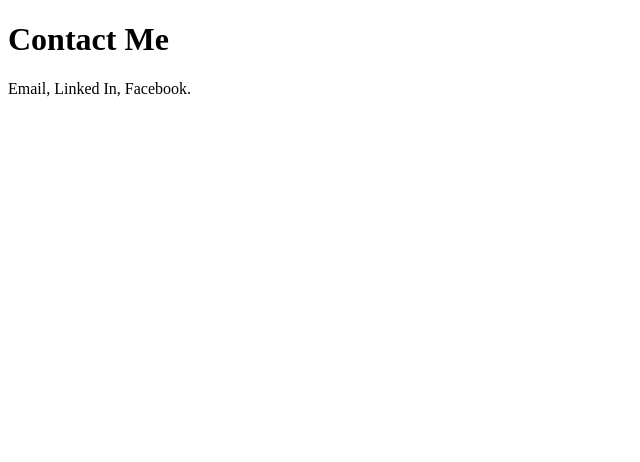
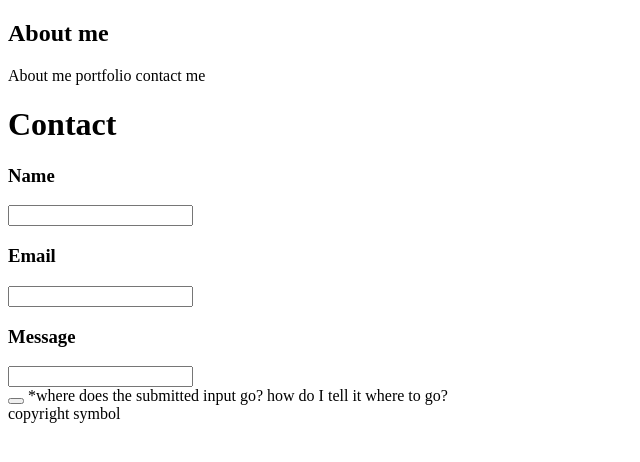
Before and after one commit to stephanie-ice/Portfolio-Site, a plain HTML site: page contact.html in a window 1280 px wide. Shown: the whole page, without its empty margins (0-640 px from the left). Drawn offline with Linux system fonts and the light colour scheme.

Commit message:
Added basic HTML elements to contact.html and portfolio.html

```diff
--- a/contact.html
+++ b/contact.html
@@ -1,11 +1,33 @@
 <!DOCTYPE html>
-<html>
-  <head>
-    <meta charset="utf-8">
-    <title>Contact Me</title>
-  </head>
-  <body>
-    <h1>Contact Me</h1>
-    <p>Email, Linked In, Facebook.</p>
-  </body>
+<html lang="en">
+<head>
+  <meta charset="UTF-8">
+  <meta name="viewport" content="width=device-width, initial-scale=1.0">
+  <meta http-equiv="X-UA-Compatible" content="ie=edge">
+  <title>Contact Me</title>
+</head>
+<body>
+    <section>
+        <h1>About me
+        </h1>
+    </section>
+
+      <href>About me</href>
+      <href>portfolio</href>
+      <href>contact me</href>
+
+    <div>
+      <h1>Contact</h1>
+      <h3>Name</h3>
+      <input></input>
+      <h3>Email</h3>
+      <input></input>
+      <h3>Message</h3>
+      <input></input>
+    </div>
+
+    <button type="submit"></button> *where does the submitted input go? how do I tell it where to go?
+
+  <footer>copyright symbol</footer>
+</body>
 </html>
```
Also changed, not shown: portfolio.html (+55 -9 lines).
